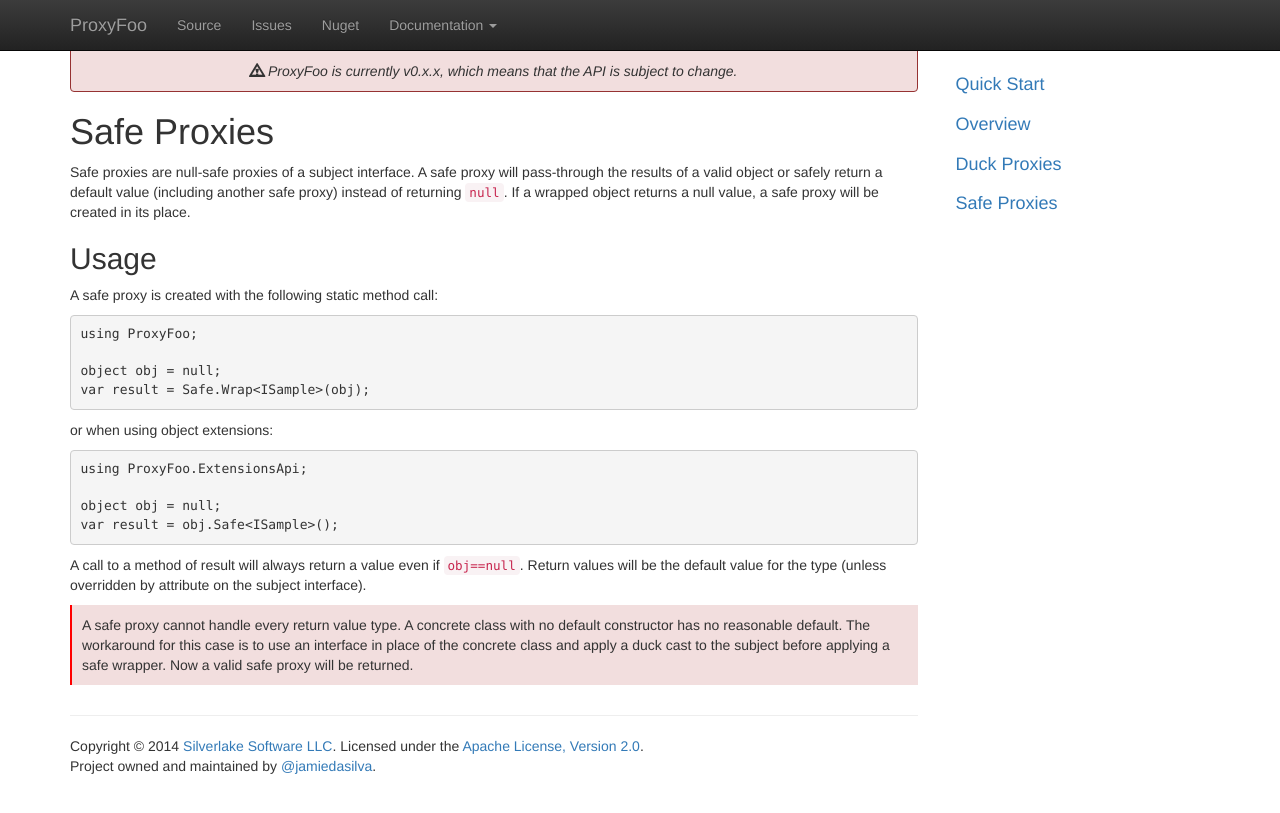
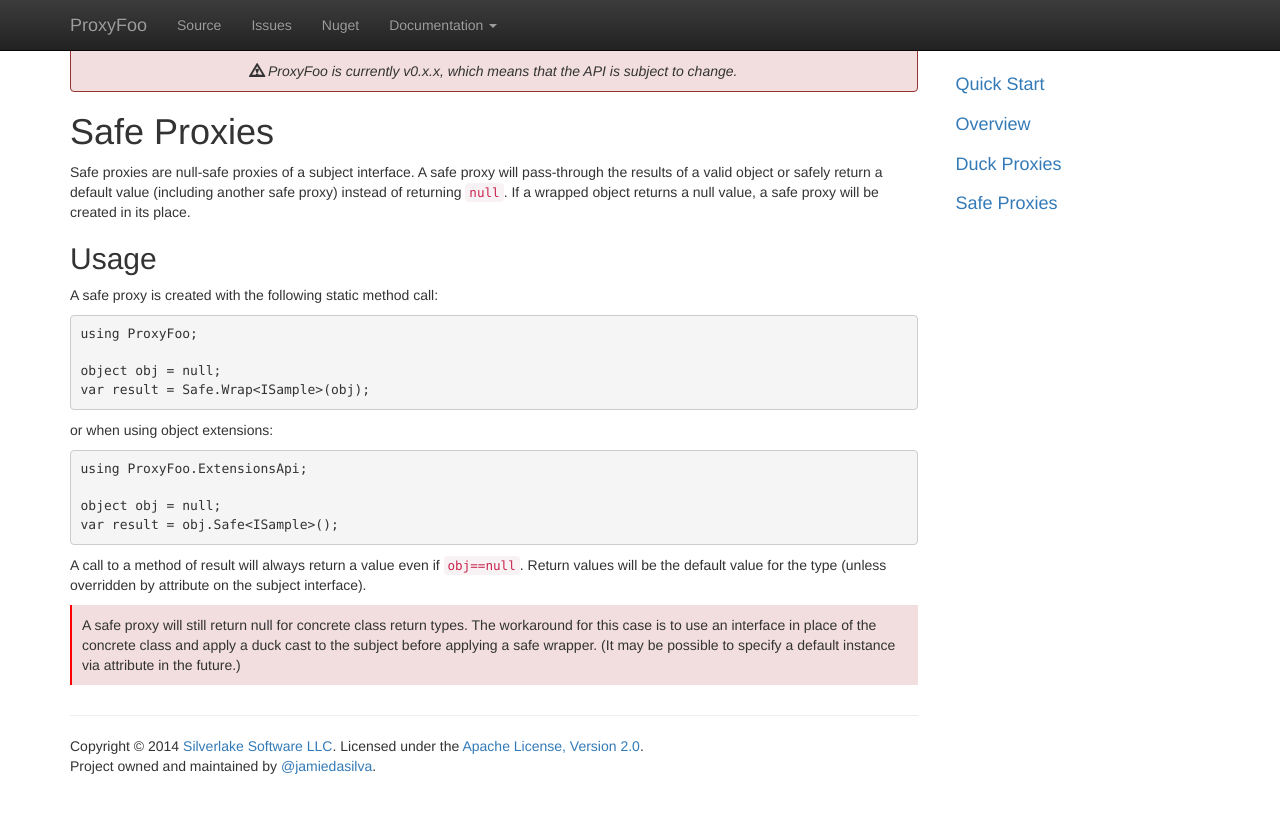
Before and after one commit to ProxyFoo/ProxyFoo.github.io, a Jekyll site: the page built from docs/safeproxies/index.md, in a window 1280 px wide. Shown: the top 813 px of the page. Built offline with Jekyll 4.4.1, drawn with Linux system fonts in a browser that asks for light colours; nearby versions of some CDN libraries; Markdown is read by kramdown in place of the engine named in the settings.

Commit message:
Fix safe proxy warning on concrete class types

```diff
--- a/docs/safeproxies/index.md
+++ b/docs/safeproxies/index.md
@@ -28,5 +28,5 @@
 A call to a method of result will always return a value even if ``obj==null``.  Return values will be the default value for the type (unless overridden by attribute on the subject interface).
 
 <div class="aside nt-danger bg-danger">
-A safe proxy cannot handle every return value type. A concrete class with no default constructor has no reasonable default.  The workaround for this case is to use an interface in place of the concrete class and apply a duck cast to the subject before applying a safe wrapper.  Now a valid safe proxy will be returned.
+A safe proxy will still return null for concrete class return types. The workaround for this case is to use an interface in place of the concrete class and apply a duck cast to the subject before applying a safe wrapper. (It may be possible to specify a default instance via attribute in the future.)
 </div>
```
